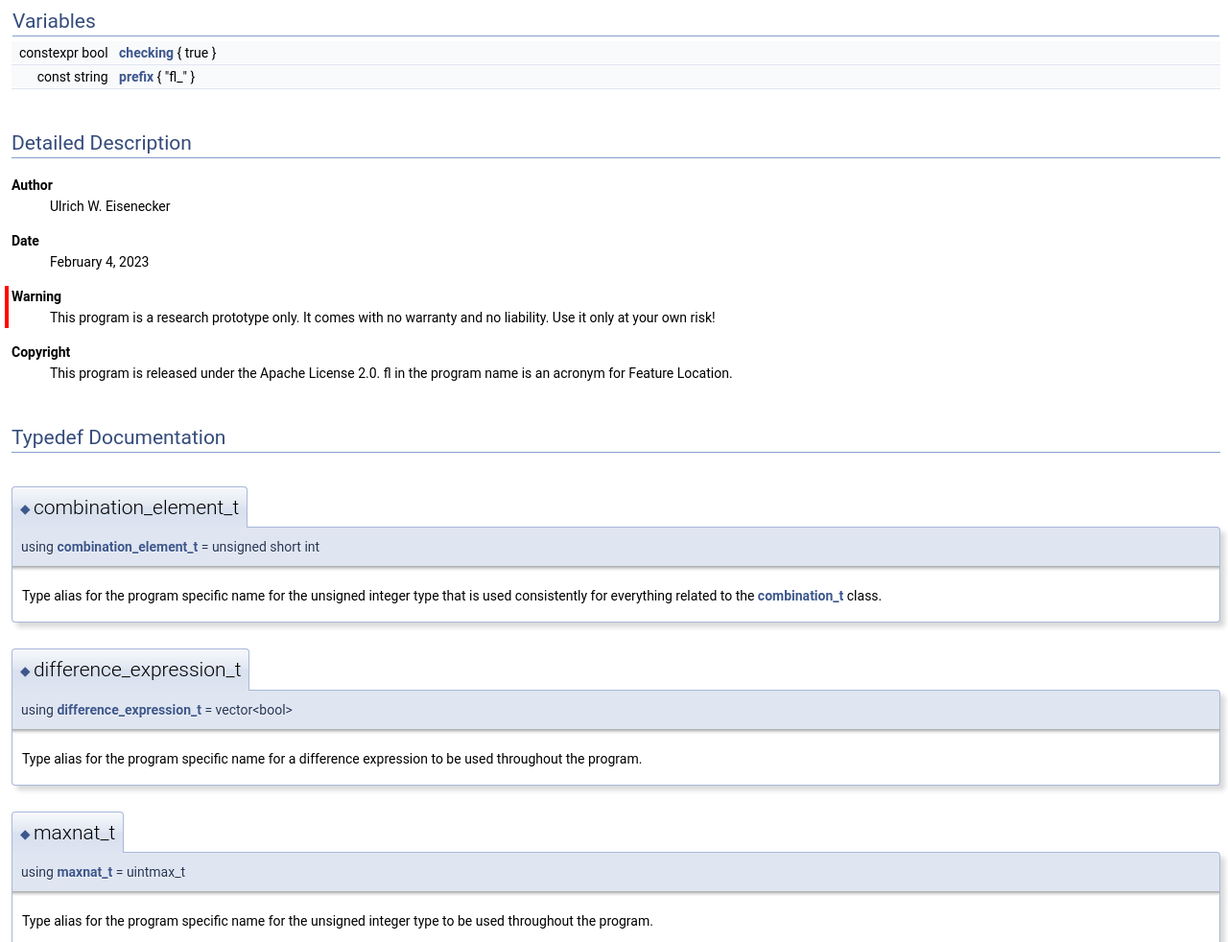
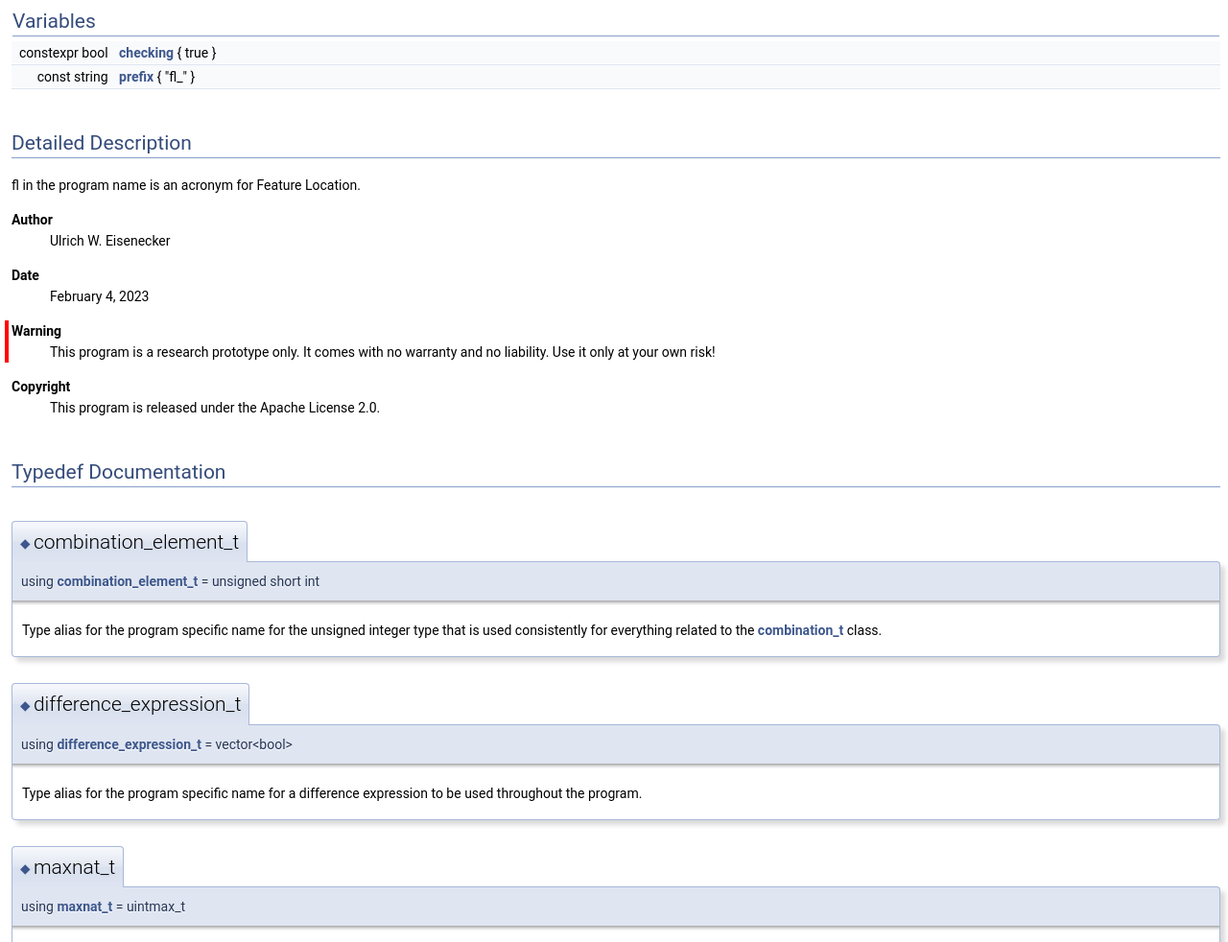
Before and after one commit to softvis-research/features, a plain HTML site: page fl_8cpp.html in a window 1280 px wide. Shown: the part 1068-2050 px from the top of the page at 96% size. Drawn offline with Linux system fonts and the light colour scheme.

Commit message:
Deploying to gh-pages from @ softvis-research/features@1a104cefbce0838e73368fb2836bdff8c6861485 🚀

```diff
--- a/fl_8cpp.html
+++ b/fl_8cpp.html
@@ -147,10 +147,10 @@ Variables</h2></td></tr>
 <tr class="separator:af1e7949a3ee58158ef099851093bf734"><td class="memSeparator" colspan="2">&#160;</td></tr>
 </table>
 <a name="details" id="details"></a><h2 class="groupheader">Detailed Description</h2>
-<div class="textblock"><dl class="section author"><dt>Author</dt><dd>Ulrich W. Eisenecker </dd></dl>
+<div class="textblock"><p>fl in the program name is an acronym for Feature Location. </p><dl class="section author"><dt>Author</dt><dd>Ulrich W. Eisenecker </dd></dl>
 <dl class="section date"><dt>Date</dt><dd>February 4, 2023 </dd></dl>
 <dl class="section warning"><dt>Warning</dt><dd>This program is a research prototype only. It comes with no warranty and no liability. Use it only at your own risk! </dd></dl>
-<dl class="section copyright"><dt>Copyright</dt><dd>This program is released under the Apache License 2.0. fl in the program name is an acronym for Feature Location. </dd></dl>
+<dl class="section copyright"><dt>Copyright</dt><dd>This program is released under the Apache License 2.0. </dd></dl>
 </div><h2 class="groupheader">Typedef Documentation</h2>
 <a id="a4fc00cfa47fa4ed18c562c2a9f86ada2"></a>
 <h2 class="memtitle"><span class="permalink"><a href="#a4fc00cfa47fa4ed18c562c2a9f86ada2">&#9670;&nbsp;</a></span>combination_element_t</h2>
```
Also changed, not shown: features_8hpp_source.html (+1 -1 lines).
